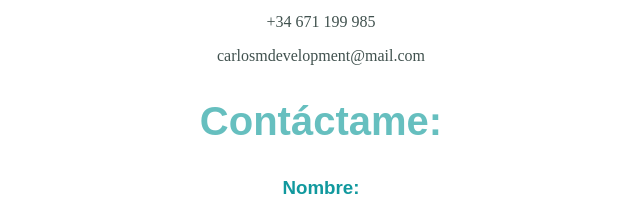
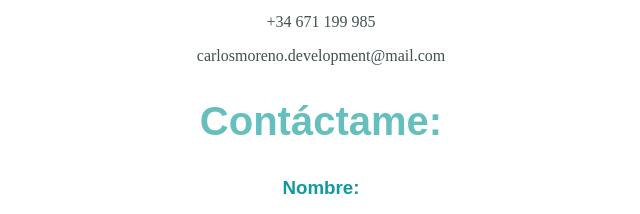
Before and after one commit to Carlos2MorenoM/mySite, a website: page views/contacto.html in a window 1280 px wide. Shown: the part 166-380 px from the top of the page, 319-959 px from the left. Drawn offline with nearby package versions, Linux system fonts and the light colour scheme; files that its build step writes are made by us from their sources.

Commit message:
change email

```diff
--- a/views/contacto.html
+++ b/views/contacto.html
@@ -12,7 +12,7 @@
   <p>Calle Arzobispo Marcelo Gonzalez. Valladolid, España</p>
   <p>Código Postal: 47007</p>
   <p>+34 671 199 985</p>
-  <p>carlosmdevelopment@mail.com</p>
+  <p>carlosmoreno.development@mail.com</p>
   <h2>Contáctame:</h2>
 
   <form action = class="" action="index.html" method="post">
```
